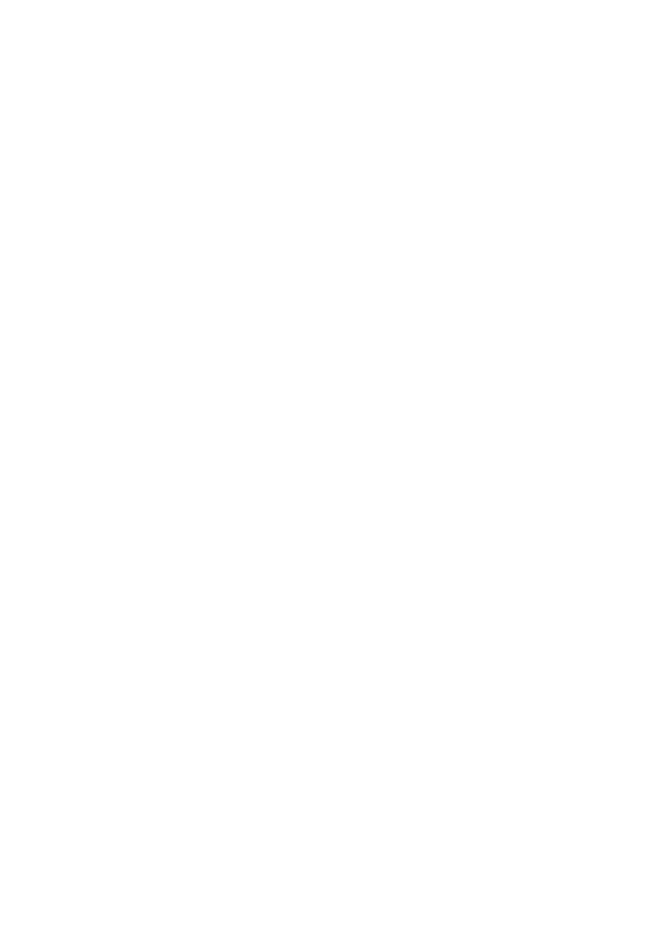
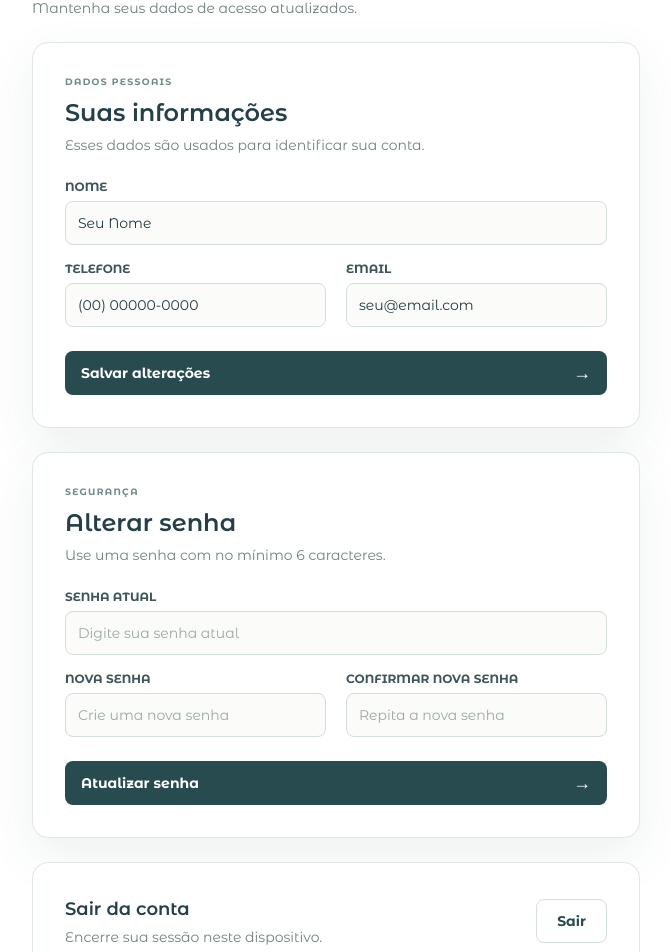
Before and after one commit to kauanzeraaa/dashflow, a Vue app in the folder frontend-vue/: page /profile in a window 1280 px wide. Shown: the part 278-1230 px from the top of the page, without its empty margins (304-975 px from the left). Before the commit the page ends 800 px from the top, so only its background shows below. Built offline with nearby package versions, Linux system fonts and the light colour scheme; a web font is replaced by a local one.

Commit message:
tela de perfis criada

```diff
--- a/frontend-vue/src/views/Profile.vue
+++ b/frontend-vue/src/views/Profile.vue
@@ -1,3 +1,163 @@
+<script setup>
+import { reactive, ref } from 'vue'
+import { useRouter } from 'vue-router'
+
+const router = useRouter()
+
+// Dados iniciais (substituir pelos dados reais do usuário vindos do backend)
+const profile = reactive({
+    name: 'Seu Nome',
+    phone: '(00) 00000-0000',
+    email: 'seu@email.com',
+})
+
+const password = reactive({
+    current: '',
+    next: '',
+    confirm: '',
+})
+
+const profileMessage = ref('')
+const passwordMessage = ref('')
+const passwordError = ref('')
+
+const inputClass =
+    'h-11 w-full rounded-lg border border-[#d4dfda] bg-[#fbfcf9] px-3 text-sm text-[#203941] outline-none placeholder:text-sm placeholder:text-[#9aa8a5] focus:border-[#638b89] focus:ring-2 focus:ring-[#638b89]/20'
+
+function saveProfile() {
+    // TODO: enviar profile para o backend
+    profileMessage.value = 'Dados atualizados com sucesso.'
+    setTimeout(() => (profileMessage.value = ''), 4000)
+}
+
+function changePassword() {
+    passwordMessage.value = ''
+    passwordError.value = ''
+
+    if (password.next.length < 6) {
+        passwordError.value = 'A nova senha precisa ter no mínimo 6 caracteres.'
+        return
+    }
+    if (password.next !== password.confirm) {
+        passwordError.value = 'A confirmação não é igual à nova senha.'
+        return
+    }
+
+    // TODO: enviar password.current e password.next para o backend
+    password.current = ''
+    password.next = ''
+    password.confirm = ''
+    passwordMessage.value = 'Senha alterada com sucesso.'
+    setTimeout(() => (passwordMessage.value = ''), 4000)
+}
+
+function logout() {
+    // TODO: limpar sessão/token
+    router.push('/login')
+}
+</script>
+
 <template>
-	<h1>Perfil teste</h1>
+    <main class="min-h-dvh bg-white text-[#233f47]">
+        <div class="mx-auto w-full max-w-2xl px-5 pb-12 pt-6 sm:px-8 sm:pt-8">
+            <nav class="mb-8 flex items-center justify-between">
+                <RouterLink class="inline-flex items-center gap-2 text-xs text-[#557174] no-underline transition-colors hover:text-[#233f47]" to="/dashboard">
+                    <span class="text-base" aria-hidden="true">←</span>
+                    Voltar ao dashboard
+                </RouterLink>
+            </nav>
+
+            <header class="mb-6">
+                <p class="mb-2 text-[0.58rem] font-bold tracking-[0.14em] text-[#6b8b8a]">MINHA CONTA</p>
+                <h1 class="text-3xl font-extrabold tracking-tight text-[#284b50] sm:text-4xl">Perfil</h1>
+                <p class="mt-2 text-sm text-[#6c7e7d]">Mantenha seus dados de acesso atualizados.</p>
+            </header>
+
+            <div class="flex flex-col gap-6">
+                <!-- Dados pessoais -->
+                <form class="w-full rounded-2xl border border-[#dfe7e1] bg-white p-6 shadow-[0_18px_50px_rgba(40,75,80,0.08)] sm:p-8" @submit.prevent="saveProfile">
+                    <div class="mb-6">
+                        <p class="mb-2 text-[0.58rem] font-bold tracking-[0.14em] text-[#6b8b8a]">DADOS PESSOAIS</p>
+                        <h2 class="text-2xl font-semibold text-[#233f47]">Suas informações</h2>
+                        <p class="mt-1.5 text-sm text-[#718281]">Esses dados são usados para identificar sua conta.</p>
+                    </div>
+
+                    <div class="grid grid-cols-1 gap-x-5 gap-y-4 sm:grid-cols-2">
+                        <div class="sm:col-span-2">
+                            <label class="mb-1.5 block text-xs font-bold text-[#3d5558]" for="name">NOME</label>
+                            <input id="name" v-model="profile.name" :class="inputClass" name="name" type="text" autocomplete="name" placeholder="Seu nome completo" required />
+                        </div>
+
+                        <div>
+                            <label class="mb-1.5 block text-xs font-bold text-[#3d5558]" for="phone">TELEFONE</label>
+                            <input id="phone" v-model="profile.phone" :class="inputClass" name="phone" type="tel" autocomplete="tel" placeholder="(00) 00000-0000" required />
+                        </div>
+
+                        <div>
+                            <label class="mb-1.5 block text-xs font-bold text-[#3d5558]" for="email">EMAIL</label>
+                            <input id="email" v-model="profile.email" :class="inputClass" name="email" type="email" autocomplete="email" placeholder="seu@email.com" required />
+                        </div>
+                    </div>
+
+                    <p v-if="profileMessage" class="mt-4 rounded-lg border border-[#dfe7e1] bg-[#e8efea] px-3 py-2 text-xs font-semibold text-[#3d5558]" role="status">
+                        {{ profileMessage }}
+                    </p>
+
+                    <button class="cursor-pointer mt-6 flex h-11 w-full items-center justify-between rounded-lg border-0 bg-[#284b50] px-4 text-sm font-bold text-white transition duration-200 hover:bg-[#1f3d42]" type="submit">
+                        Salvar alterações
+                        <span class="text-lg" aria-hidden="true">→</span>
+                    </button>
+                </form>
+
+                <!-- Alterar senha -->
+                <form class="w-full rounded-2xl border border-[#dfe7e1] bg-white p-6 shadow-[0_18px_50px_rgba(40,75,80,0.08)] sm:p-8" @submit.prevent="changePassword">
+                    <div class="mb-6">
+                        <p class="mb-2 text-[0.58rem] font-bold tracking-[0.14em] text-[#6b8b8a]">SEGURANÇA</p>
+                        <h2 class="text-2xl font-semibold text-[#233f47]">Alterar senha</h2>
+                        <p class="mt-1.5 text-sm text-[#718281]">Use uma senha com no mínimo 6 caracteres.</p>
+                    </div>
+
+                    <div class="grid grid-cols-1 gap-x-5 gap-y-4 sm:grid-cols-2">
+                        <div class="sm:col-span-2">
+                            <label class="mb-1.5 block text-xs font-bold text-[#3d5558]" for="current-password">SENHA ATUAL</label>
+                            <input id="current-password" v-model="password.current" :class="inputClass" name="current-password" type="password" autocomplete="current-password" placeholder="Digite sua senha atual" required />
+                        </div>
+
+                        <div>
+                            <label class="mb-1.5 block text-xs font-bold text-[#3d5558]" for="new-password">NOVA SENHA</label>
+                            <input id="new-password" v-model="password.next" :class="inputClass" name="new-password" type="password" autocomplete="new-password" placeholder="Crie uma nova senha" minlength="6" required />
+                        </div>
+
+                        <div>
+                            <label class="mb-1.5 block text-xs font-bold text-[#3d5558]" for="confirm-password">CONFIRMAR NOVA SENHA</label>
+                            <input id="confirm-password" v-model="password.confirm" :class="inputClass" name="confirm-password" type="password" autocomplete="new-password" placeholder="Repita a nova senha" minlength="6" required />
+                        </div>
+                    </div>
+
+                    <p v-if="passwordError" class="mt-4 rounded-lg border border-[#e6c9c4] bg-[#fbf1ef] px-3 py-2 text-xs font-semibold text-[#8a3d33]" role="alert">
+                        {{ passwordError }}
+                    </p>
+                    <p v-if="passwordMessage" class="mt-4 rounded-lg border border-[#dfe7e1] bg-[#e8efea] px-3 py-2 text-xs font-semibold text-[#3d5558]" role="status">
+                        {{ passwordMessage }}
+                    </p>
+
+                    <button class="cursor-pointer mt-6 flex h-11 w-full items-center justify-between rounded-lg border-0 bg-[#284b50] px-4 text-sm font-bold text-white transition duration-200 hover:bg-[#1f3d42]" type="submit">
+                        Atualizar senha
+                        <span class="text-lg" aria-hidden="true">→</span>
+                    </button>
+                </form>
+
+                <!-- Sair da conta -->
+                <section class="flex w-full flex-col gap-4 rounded-2xl border border-[#dfe7e1] bg-white p-6 sm:flex-row sm:items-center sm:justify-between sm:p-8">
+                    <div>
+                        <h2 class="text-lg font-semibold text-[#233f47]">Sair da conta</h2>
+                        <p class="mt-1 text-sm text-[#718281]">Encerre sua sessão neste dispositivo.</p>
+                    </div>
+                    <button class="cursor-pointer h-11 shrink-0 rounded-lg border border-[#d4dfda] bg-white px-5 text-sm font-bold text-[#284b50] transition duration-200 hover:bg-[#f7f8f3]" type="button" @click="logout">
+                        Sair
+                    </button>
+                </section>
+            </div>
+        </div>
+    </main>
 </template>
```
